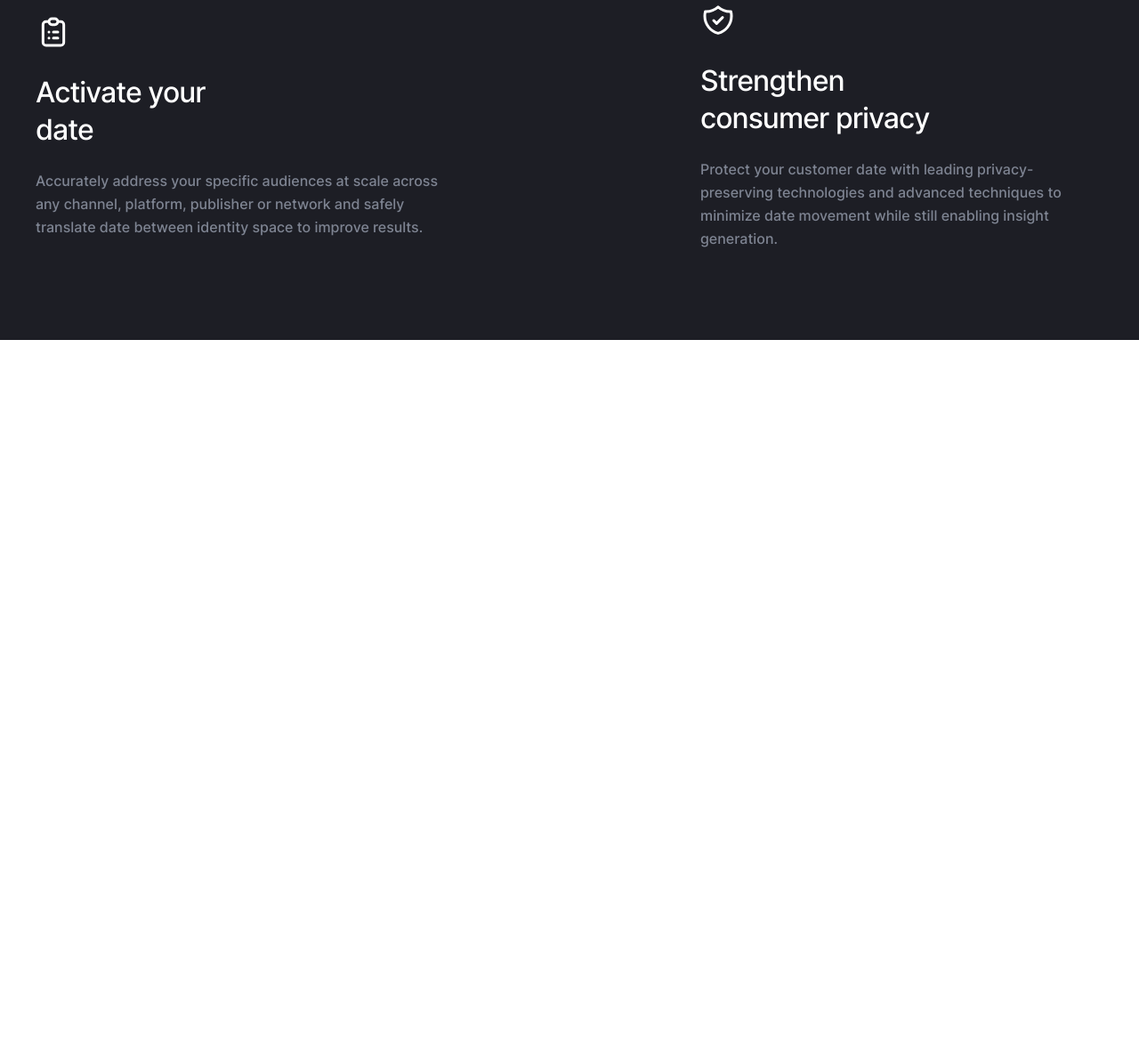
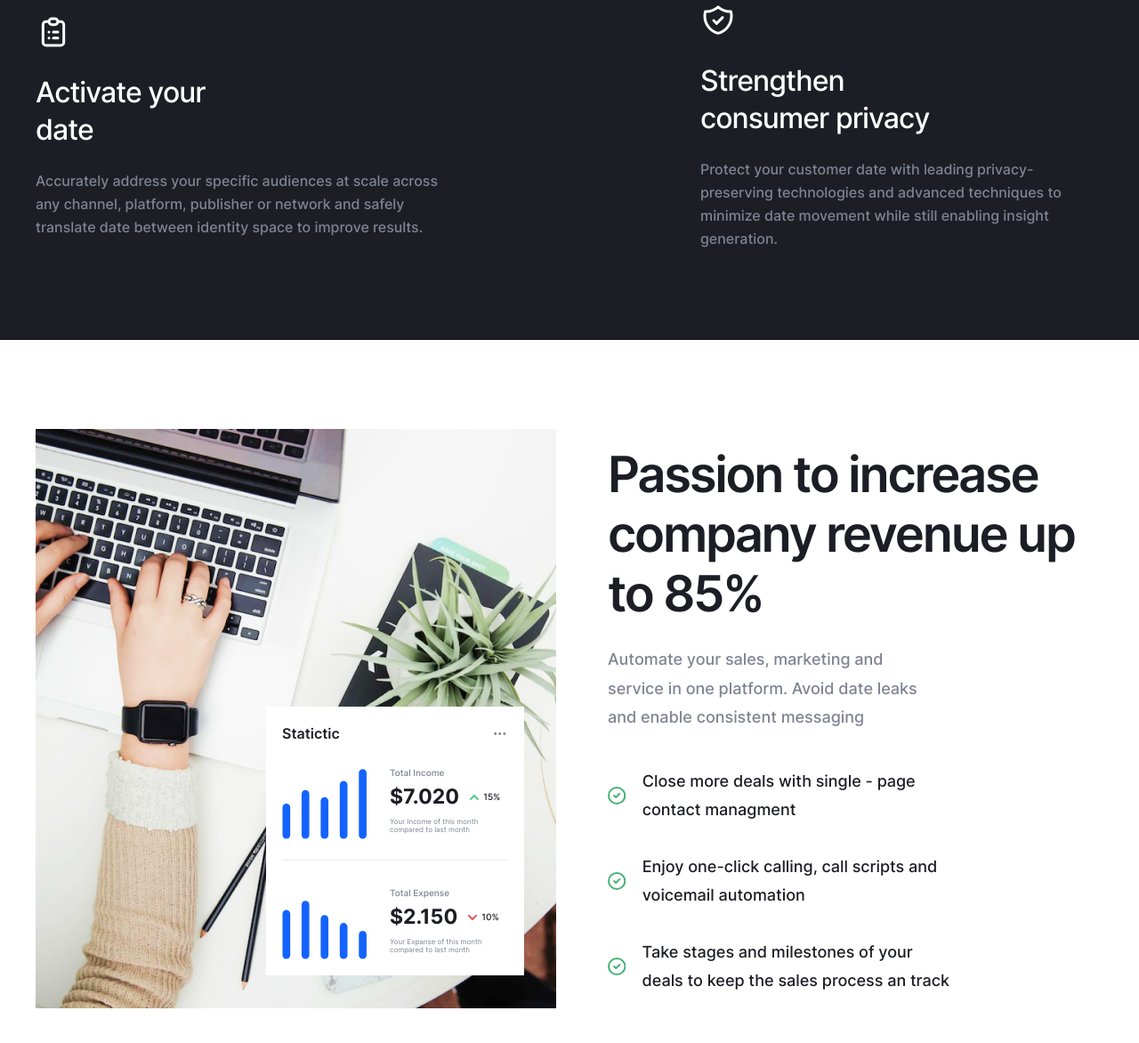
Before and after one commit to khaisendefo/coca, a website built with Vite: page src/index.html in a window 1280 px wide. Shown: the part 1695-2867 px from the top of the page at 89% size. Before the commit the page ends 2077 px from the top, so only its background shows below. Built offline with nearby package versions, Linux system fonts and the light colour scheme; files whose address does not match are found by name.

Commit message:
Created features section

```diff
--- /dev/null
+++ b/src/assets/scss/components/home/features.scss
@@ -0,0 +1,180 @@
+.features {
+  padding: 100px 0 94px;
+
+  @include mobile {
+    padding: 60px 0 64px;
+  }
+
+  &__container {
+    @include flex-all-between;
+
+    @include mini-desktop {
+      gap: 40px;
+      flex-direction: column;
+      align-items: flex-start;
+    }
+
+    @include mobile {
+      gap: 25px;
+    }
+  }
+
+  &__left {
+    position: relative;
+  }
+
+  &__stats {
+    position: absolute;
+    right: 36px;
+    bottom: 40px;
+    padding: 18px;
+    max-width: 290px;
+    background: #fff;
+
+    @include mobile {
+      right: 16px;
+      bottom: 20px;
+    }
+
+    @include small-mobile {
+      right: 12px;
+      bottom: 12px;
+      padding: 14px;
+      max-width: 240px;
+    }
+
+    &-head {
+      @include flex-all-between;
+      margin-bottom: 19px;
+    }
+
+    &-title {
+      font-weight: 600;
+      line-height: 150%;
+      color: #1D1E25;
+    }
+
+    &-item {
+      @include flex-align-center;
+      gap: 26px;
+
+      &:not(:last-child) {
+        border-bottom: 1px solid #EDEDED;
+        padding-bottom: 23px;
+      }
+
+      &:last-child {
+        padding-top: 23px;
+      }
+
+      &-img {
+        @include small-mobile {
+          width: 65px;
+        }
+      }
+
+      &-title {
+        margin-bottom: 6px;
+        font-weight: 500;
+        font-size: 10px;
+        line-height: 150%;
+        color: #7e8492;
+      }
+
+      &-prise {
+        @include flex-align-center;
+        gap: 12px;
+        margin-bottom: 9px;
+
+        &-num {
+          font-weight: 700;
+          font-size: 23px;
+          line-height: 120%;
+          color: #1d1e25;
+
+          @include mobile {
+            font-size: 18px;
+          }
+        }
+
+        &-proc {
+          @include flex-align-center;
+          gap: 5px;
+          font-weight: 500;
+          font-size: 10px;
+          line-height: 150%;
+          color: #1d1e25;
+        }
+
+        &-descr {
+          font-weight: 400;
+          font-size: 8px;
+          color: #7e8492;
+        }
+      }
+    }
+  }
+
+  &__right {
+    max-width: 557px;
+
+    @include mini-desktop {
+      max-width: 992px;
+    }
+  }
+
+  &__title {
+    margin-bottom: 24px;
+    font-weight: 600;
+    letter-spacing: -0.04em;
+    color: var(--neutral-color-100);
+
+    @include mobile {
+      margin-bottom: 20px;
+    }
+  }
+
+  &__descr {
+    margin-bottom: 40px;
+    max-width: 360px;
+    font-weight: 500;
+    line-height: 178%;
+    color: #7e8492;
+
+    @include mini-desktop {
+      max-width: 700px;
+    }
+
+  }
+
+  &__item {
+    @include flex-align-center;
+    gap: 19px;
+    max-width: 393px;
+    font-weight: 500;
+    line-height: 178%;
+    color: var(--neutral-color-100);
+
+    @include mini-desktop {
+      max-width: 700px;
+    }
+
+    &:not(:last-child) {
+      margin-bottom: 32px;
+
+      @include mobile {
+        margin-bottom: 22px;
+      }
+    }
+
+    &::before {
+      content: '';
+      display: inline-block;
+      padding-right: 19px;
+      width: 20px;
+      height: 20px;
+      background: url('../icons/features-tick-icon.svg');
+    }
+  }
+
+}
--- a/src/assets/scss/main.scss
+++ b/src/assets/scss/main.scss
@@ -6,3 +6,4 @@
 @import './components/header';
 @import './components/home/hero';
 @import './components/home/overview';
+@import './components/home/features';
--- /dev/null
+++ b/src/html/components/home/features.html
@@ -0,0 +1,54 @@
+<section class="features">
+  <div class="features__container container">
+     <div class="features__left">
+       <img loading="lazy" src="./assets/image/features-img.jpg" width="585" height="651" alt="Woman typing on laptop">
+       <div class="features__stats">
+         <div class="features__stats-head">
+           <h4 class="features__stats-title text-p-default">Statictic</h4>
+           <img loading="lazy" src="./assets/icons/more-icon.svg" width="18" height="19" alt="ellepsis icon">
+          </div>
+          <div class="features__stats-item">
+            <img class="features__stats-item-img" loading="lazy" src="./assets/icons/features-total-income-icon.svg" width="95" height="88" alt="Total incom graphic">
+            <div class="features__stats-item-info">
+              <h5 class="features__stats-item-title">Total Income</h5>
+              <div class="features__stats-item-prise">
+                <span class="features__stats-item-prise-num">$7.020</span>
+                <div class="features__stats-item-prise-proc">
+                  <svg width="10" height="6" viewBox="0 0 10 6" fill="none" xmlns="http://www.w3.org/2000/svg">
+                    <path fill-rule="evenodd" clip-rule="evenodd" d="M9.70735 5.70717C9.31683 6.09769 8.68366 6.09769 8.29314 5.70717L5.00024 2.41427L1.70735 5.70717C1.31683 6.09769 0.683662 6.09769 0.293138 5.70717C-0.0973871 5.31664 -0.097387 4.68348 0.293138 4.29295L4.29314 0.292954C4.68366 -0.0975701 5.31683 -0.09757 5.70735 0.292954L9.70735 4.29295C10.0979 4.68348 10.0979 5.31664 9.70735 5.70717Z" fill="#50CD89"/>
+                  </svg>
+                  15%
+                </div>
+              </div>
+              <p class="features__stats-item-prise-descr">Your Income of this month compared to last month</p>
+            </div>
+          </div>
+          <div class="features__stats-item">
+            <img class="features__stats-item-img" loading="lazy" src="./assets/icons/features-total-expense-icon.svg" width="95" height="88" alt="Total expense graphic">
+            <div class="features__stats-item-info">
+              <h5 class="features__stats-item-title">Total Expense</h5>
+              <div class="features__stats-item-prise">
+                <span class="features__stats-item-prise-num">$2.150</span>
+                <div class="features__stats-item-prise-proc">
+                  <svg width="10" height="6" viewBox="0 0 10 6" fill="none" xmlns="http://www.w3.org/2000/svg">
+                    <path fill-rule="evenodd" clip-rule="evenodd" d="M0.293137 0.293015C0.683662 -0.097509 1.31683 -0.097509 1.70735 0.293015L5.00024 3.58591L8.29314 0.293015C8.68366 -0.097509 9.31683 -0.097509 9.70735 0.293015C10.0979 0.68354 10.0979 1.3167 9.70735 1.70723L5.70735 5.70723C5.31683 6.09775 4.68366 6.09775 4.29314 5.70723L0.293137 1.70723C-0.097387 1.3167 -0.097387 0.68354 0.293137 0.293015Z" fill="#EB5757"/>
+                  </svg>
+                  10%
+                </div>
+              </div>
+              <p class="features__stats-item-prise-descr">Your Expanse of this month compared to last month</p>
+            </div>
+          </div>
+        </div>
+     </div>
+     <div class="features__right">
+       <h2 class="features__title heading-h2">Passion to increase company revenue up to 85%</h2>
+       <p class="features__descr text-p-medium">Automate your sales, marketing and service in one platform. Avoid date leaks and enable consistent messaging</p>
+       <ul class="features__list">
+         <li class="features__item text-p-medium">Close more deals with single - page contact managment</li>
+         <li class="features__item text-p-medium">Enjoy one-click calling, call scripts and voicemail automation</li>
+         <li class="features__item text-p-medium">Take stages and milestones of your deals to keep the sales process an track</li>
+       </ul>
+      </div>
+  </div>
+</section>
--- a/src/html/components/home/overview.html
+++ b/src/html/components/home/overview.html
@@ -12,6 +12,7 @@
     <ul class="overview__list">
       <li class="overview__item">
         <img
+          loading="lazy"
           class="overview__item-icon"
           src="./assets/icons/calendar-icon.svg"
           width="40"
@@ -29,6 +30,7 @@
       </li>
       <li class="overview__item">
         <img
+          loading="lazy"
           class="overview__item-icon"
           src="./assets/icons/todo-icon.svg"
           width="40"
@@ -43,6 +45,7 @@
       </li>
       <li class="overview__item">
         <img
+          loading="lazy"
           class="overview__item-icon"
           src="./assets/icons/list-icon.svg"
           width="40"
@@ -58,6 +61,7 @@
       </li>
       <li class="overview__item">
         <img
+          loading="lazy"
           class="overview__item-icon"
           src="./assets/icons/shield-icon.svg"
           width="40"
--- a/src/index.html
+++ b/src/index.html
@@ -6,6 +6,7 @@
     <load src="./html/components/header.html" />
     <load src="./html/components/home/hero.html" />
     <load src="./html/components/home/overview.html" />
+    <load src="./html/components/home/features.html" />
     <script type="module" src="/js/main.js"></script>
   </body>
 </html>
```
